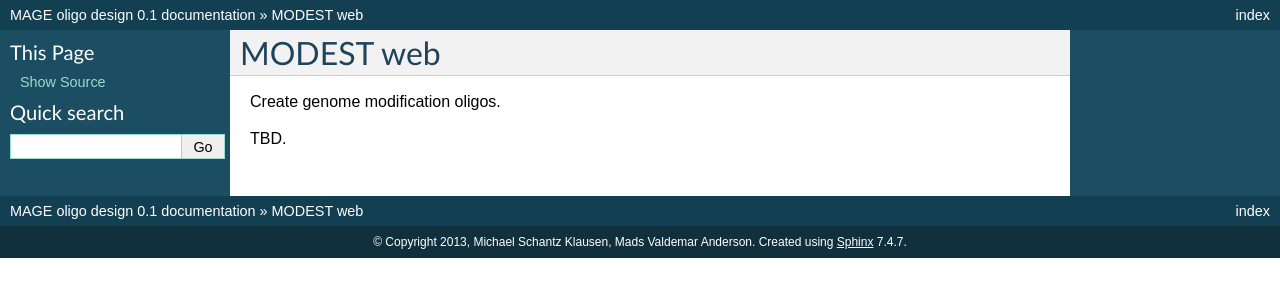
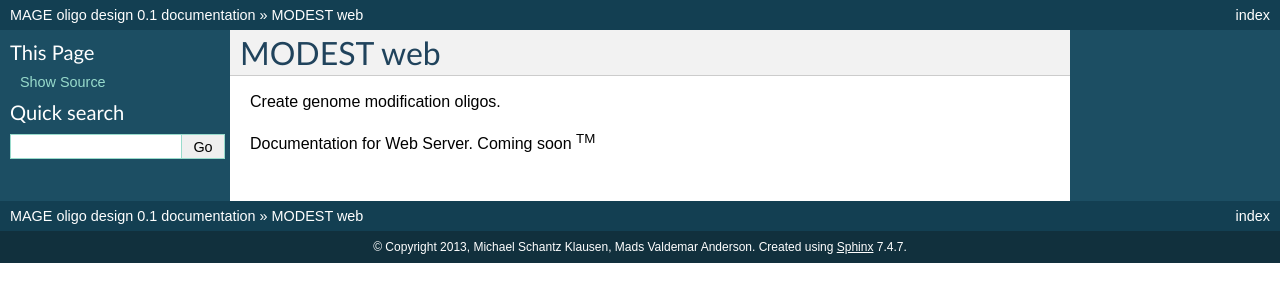
Before and after one commit to micked/MODEST, a Sphinx documentation site: the page built from doc/source/genome_modifications.rst, in a window 1280 px wide. Shown: the top 302 px of the page. Built offline with Sphinx 7.4.7, drawn with Linux system fonts in a browser that asks for light colours; pages that are not in the unit, such as notebooks, are missing from menus.

Commit message:
genome_modifications.rst edited online with Bitbucket

```diff
--- a/doc/source/genome_modifications.rst
+++ b/doc/source/genome_modifications.rst
@@ -3,4 +3,4 @@ MODEST web
 
 Create genome modification oligos.
 
-TBD.
+Documentation for Web Server. Coming soon :sup:`TM`
```
